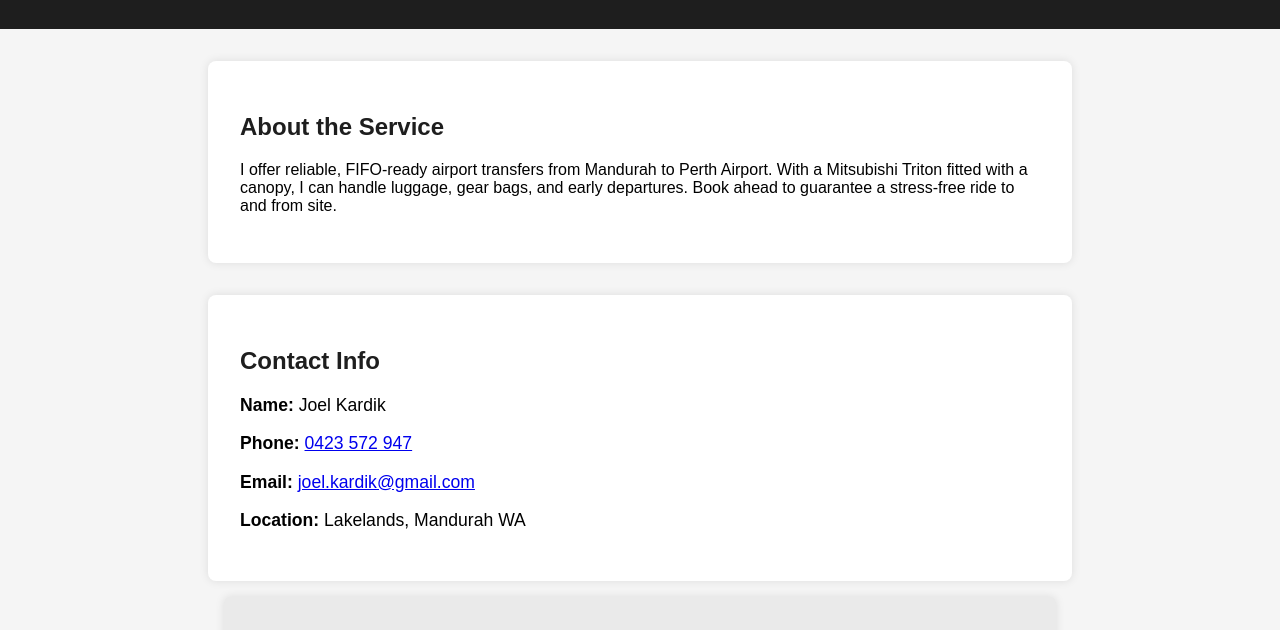
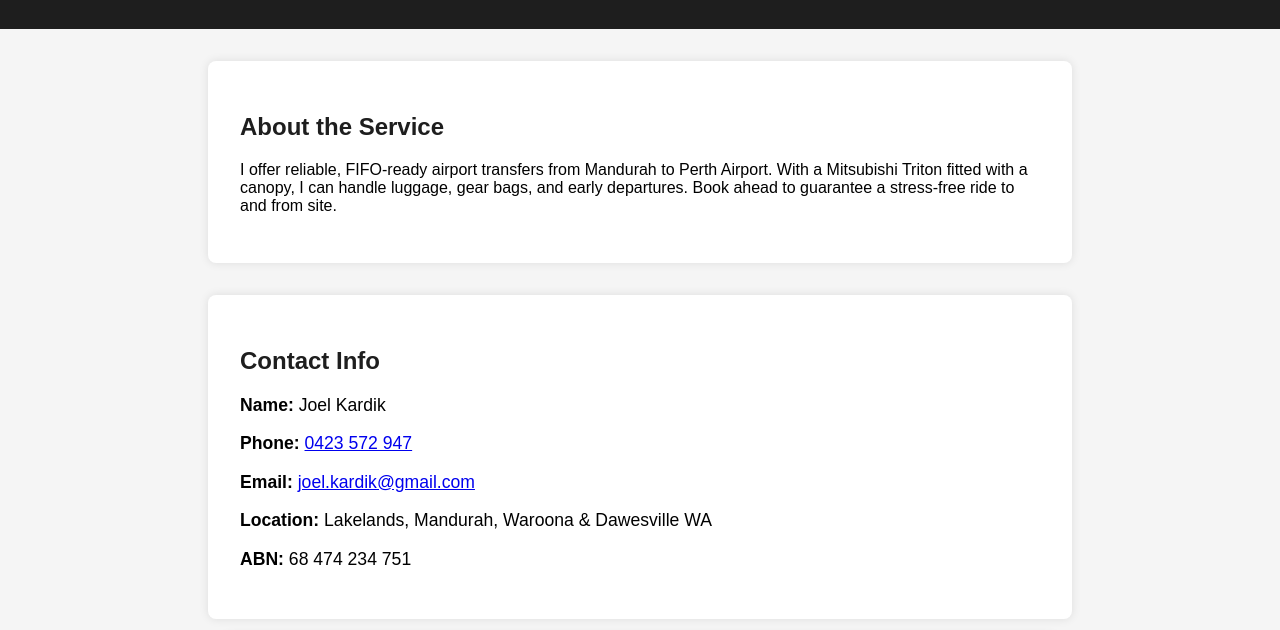
Before and after one commit to Pitasha/FIFO, a plain HTML site: page index.html in a window 1280 px wide. Shown: the part 117-747 px from the top of the page. Drawn offline with Linux system fonts and the light colour scheme.

Commit message:
Update index.html
V2

```diff
--- a/index.html
+++ b/index.html
@@ -73,7 +73,8 @@
       <p><strong>Name:</strong> Joel Kardik</p>
       <p><strong>Phone:</strong> <a href="tel:+61423572947">0423 572 947</a></p>
       <p><strong>Email:</strong> <a href="mailto:joel.kardik@gmail.com">joel.kardik@gmail.com</a></p>
-      <p><strong>Location:</strong> Lakelands, Mandurah WA</p>
+      <p><strong>Location:</strong> Lakelands, Mandurah, Waroona & Dawesville WA</p>
+      <p><strong>ABN:</strong> 68 474 234 751</p>
     </div>
   </section>
 
```
